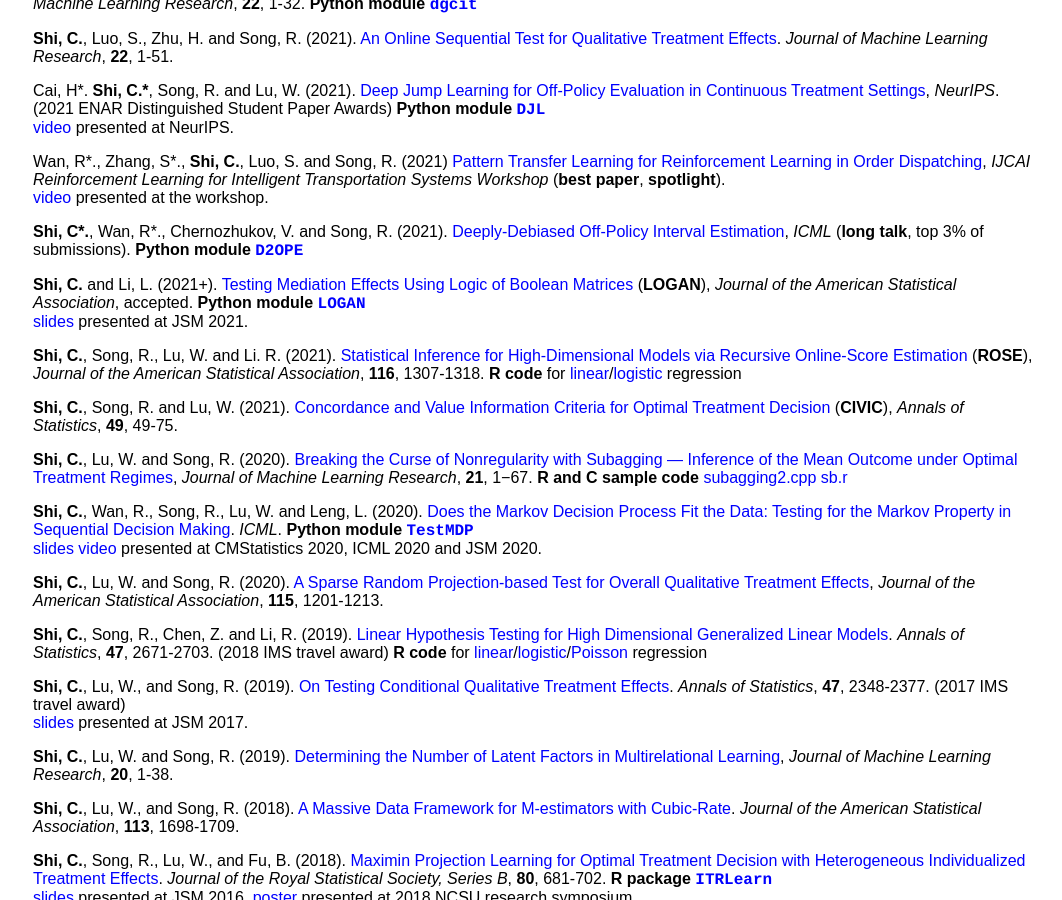
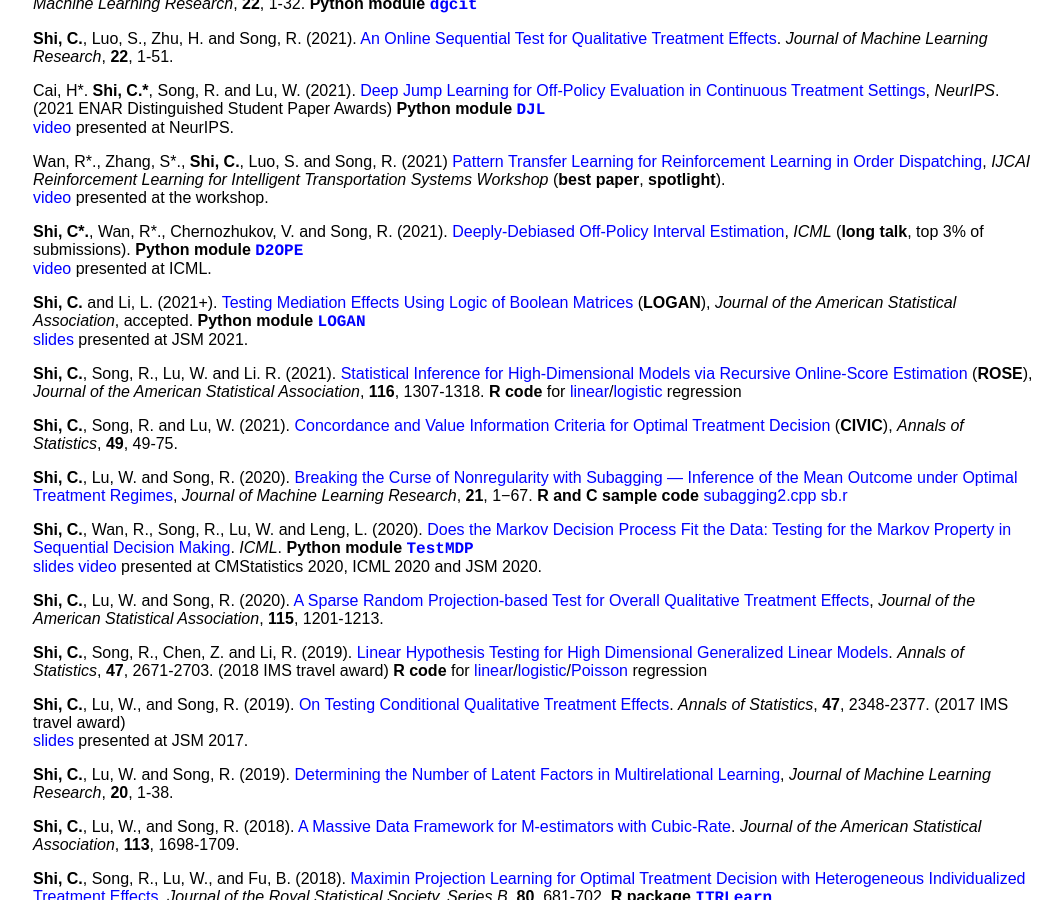
Before and after one commit to callmespring/callmespring.github.io, a Jekyll site: the page built from publication.md, in a window 1280 px wide and 900 px high, scrolled down 1187 px. Shown: the whole window, without its empty margins (107-1169 px from the left). Built offline with Jekyll 4.4.1, drawn with Linux system fonts in a browser that asks for light colours.

Commit message:
Update publication.md

```diff
--- a/publication.md
+++ b/publication.md
@@ -72,7 +72,7 @@ Cai, H\*. **Shi, C.\***, Song, R. and Lu, W. (2021). [Deep Jump Learning for Off
 Wan, R\*., Zhang, S\*., **Shi, C.**, Luo, S. and Song, R. (2021) [Pattern Transfer Learning for Reinforcement Learning in Order Dispatching](https://arxiv.org/pdf/2105.13218.pdf),  _IJCAI Reinforcement Learning for Intelligent Transportation Systems Workshop_ (**best paper**, **spotlight**). <br/> [<font size="3">video</font>](https://www.youtube.com/watch?v=g6ejNcMUdHk&t=851s) <font size="3">presented at the workshop</font>.
 
 **Shi, C\*.**, Wan, R\*., Chernozhukov, V. and Song, R. (2021). [Deeply-Debiased Off-Policy Interval Estimation](https://arxiv.org/pdf/2105.04646.pdf), _ICML_ (**long talk**, top 3% of submissions).
-**Python module** [<span style="font-family:courier;">**D2OPE**</span>](https://github.com/RunzheStat/D2OPE)
+**Python module** [<span style="font-family:courier;">**D2OPE**</span>](https://github.com/RunzheStat/D2OPE) <br/> [<font size="3">video</font>](https://www.youtube.com/watch?v=uAEWmmm8aDM) <font size="3">presented at ICML</font>.
 
 **Shi, C.** and Li, L. (2021+). [Testing Mediation Effects Using Logic of Boolean Matrices](https://arxiv.org/abs/2005.04584) (**LOGAN**), _Journal of the American Statistical Association_, accepted.
 **Python module** [<span style="font-family:courier;">**LOGAN**</span>](https://github.com/callmespring/LOGAN) <br/> [<font size="3">slides</font>](./slides/jsm.pdf) <font size="3">presented at JSM 2021</font>.
```
